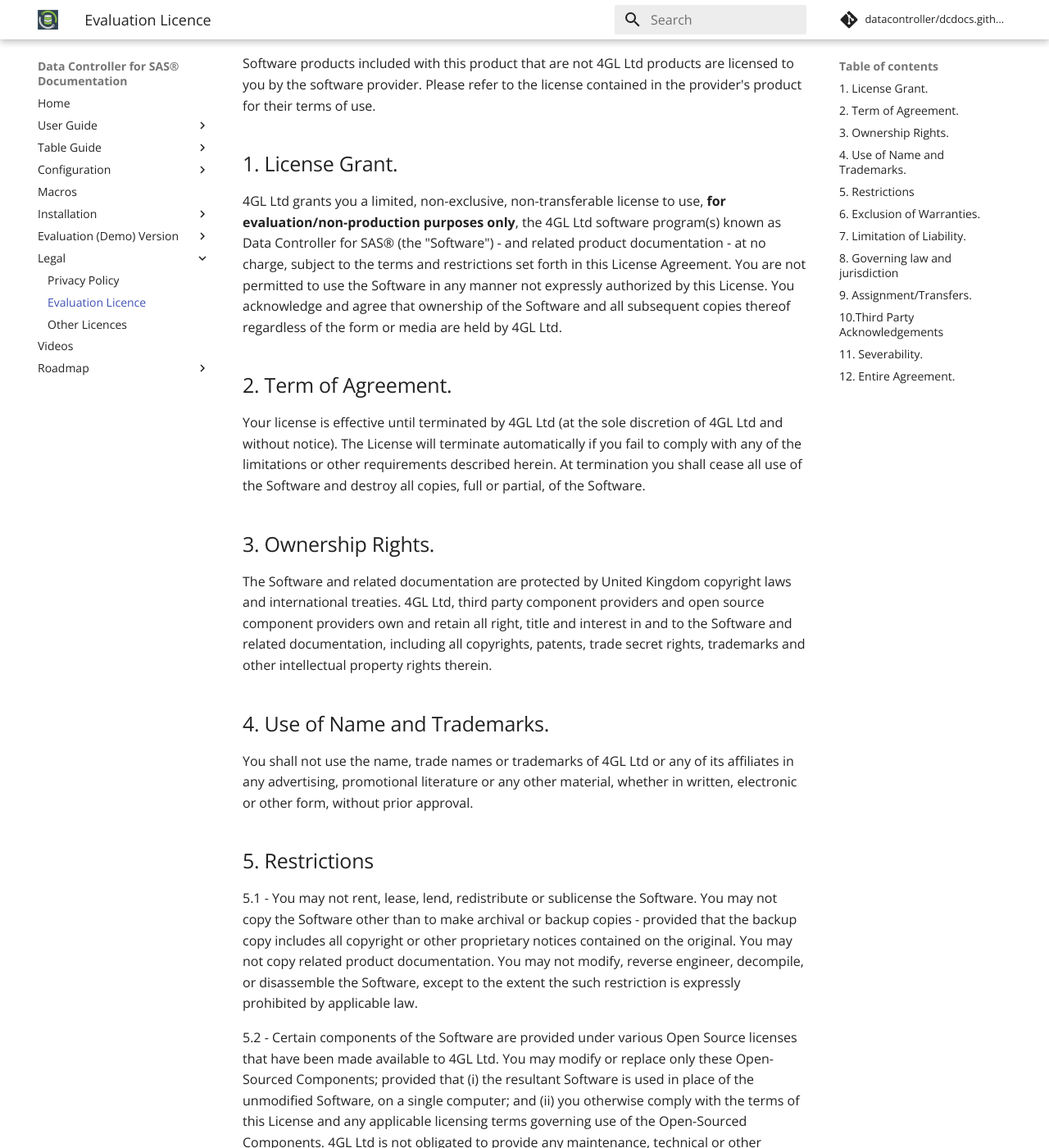
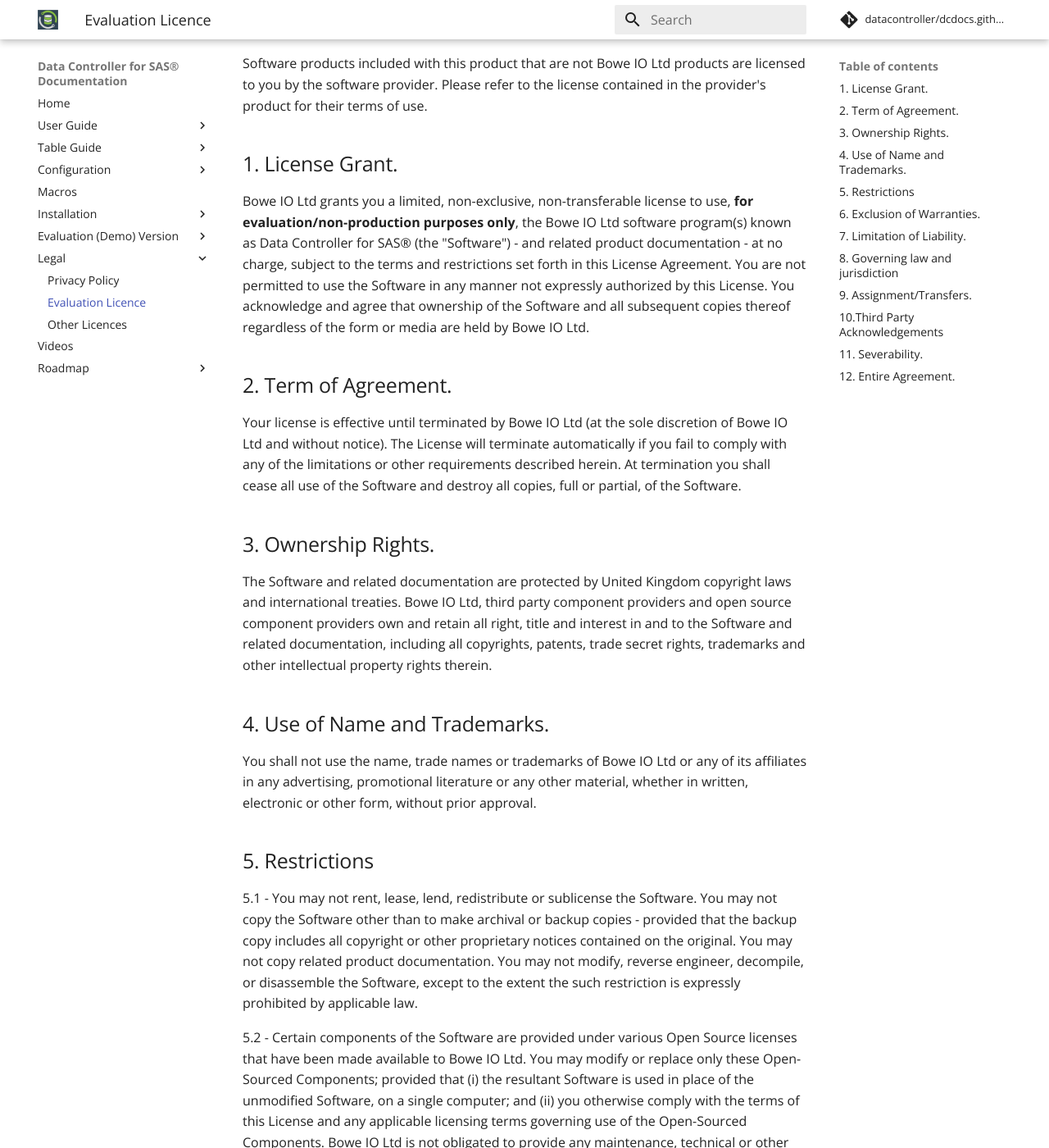
Before and after one commit to datacontroller/docs.datacontroller.io, an MkDocs documentation site: the page built from docs/evaluation-agreement.md, in a window 1280 px wide and 1400 px high, scrolled down 367 px. Shown: the whole window at 82% size. Built offline with MkDocs 1.6.1 and Material for MkDocs 9.7.7, drawn with Linux system fonts in a browser that asks for light colours; comment, search, counter and statistics services are not loaded; some of the changed text lies outside the part shown.

Commit message:
fix: bowe io ltd

```diff
--- a/docs/evaluation-agreement.md
+++ b/docs/evaluation-agreement.md
@@ -1,33 +1,33 @@
 Data Controller for SAS® Evaluation Agreement
 ====================
-The terms and conditions contained below constitute a legal agreement. This agreement ("Agreement") contains herein the entire agreement between the licensee ("Licensee") and 4GL Ltd (formerly "Bowe IO Ltd"). Read this agreement carefully. By downloading, installing, and/or examining the product, you acknowledge:
+The terms and conditions contained below constitute a legal agreement. This agreement ("Agreement") contains herein the entire agreement between the licensee ("Licensee") and Bowe IO Ltd (formerly "Bowe IO Ltd"). Read this agreement carefully. By downloading, installing, and/or examining the product, you acknowledge:
 
 1 - You are authorized to enter this agreement for and on behalf of your company, and are doing so, and 2 - You have read, understand and agree that you and the company shall be bound by these terms and conditions and every modification and addition provided for.
 
-Software products included with this product that are not 4GL Ltd products are licensed to you by the software provider. Please refer to the license contained in the provider's product for their terms of use.
+Software products included with this product that are not Bowe IO Ltd products are licensed to you by the software provider. Please refer to the license contained in the provider's product for their terms of use.
 
 ## 1. License Grant.
-4GL Ltd grants you a limited, non-exclusive, non-transferable license to use, **for evaluation/non-production purposes only**, the 4GL Ltd software program(s) known as Data Controller for SAS® (the "Software") - and related product documentation - at no charge, subject to the terms and restrictions set forth in this License Agreement. You are not permitted to use the Software in any manner not expressly authorized by this License. You acknowledge and agree that ownership of the Software and all subsequent copies thereof regardless of the form or media are held by 4GL Ltd.
+Bowe IO Ltd grants you a limited, non-exclusive, non-transferable license to use, **for evaluation/non-production purposes only**, the Bowe IO Ltd software program(s) known as Data Controller for SAS® (the "Software") - and related product documentation - at no charge, subject to the terms and restrictions set forth in this License Agreement. You are not permitted to use the Software in any manner not expressly authorized by this License. You acknowledge and agree that ownership of the Software and all subsequent copies thereof regardless of the form or media are held by Bowe IO Ltd.
 
 ## 2. Term of Agreement.
-Your license is effective until terminated by 4GL Ltd (at the sole discretion of 4GL Ltd and without notice). The License will terminate automatically if you fail to comply with any of the limitations or other requirements described herein. At termination you shall cease all use of the Software and destroy all copies, full or partial, of the Software.
+Your license is effective until terminated by Bowe IO Ltd (at the sole discretion of Bowe IO Ltd and without notice). The License will terminate automatically if you fail to comply with any of the limitations or other requirements described herein. At termination you shall cease all use of the Software and destroy all copies, full or partial, of the Software.
 
 ## 3. Ownership Rights.
-The Software and related documentation are protected by United Kingdom copyright laws and international treaties. 4GL Ltd, third party component providers and open source component providers own and retain all right, title and interest in and to the Software and related documentation, including all copyrights, patents, trade secret rights, trademarks and other intellectual property rights therein.
+The Software and related documentation are protected by United Kingdom copyright laws and international treaties. Bowe IO Ltd, third party component providers and open source component providers own and retain all right, title and interest in and to the Software and related documentation, including all copyrights, patents, trade secret rights, trademarks and other intellectual property rights therein.
 
 ## 4. Use of Name and Trademarks.
-You shall not use the name, trade names or trademarks of 4GL Ltd or any of its affiliates in any advertising, promotional literature or any other material, whether in written, electronic or other form, without prior approval.
+You shall not use the name, trade names or trademarks of Bowe IO Ltd or any of its affiliates in any advertising, promotional literature or any other material, whether in written, electronic or other form, without prior approval.
 
 ## 5. Restrictions
 5.1 - You may not rent, lease, lend, redistribute or sublicense the Software. You may not copy the Software other than to make archival or backup copies - provided that the backup copy includes all copyright or other proprietary notices contained on the original. You may not copy related product documentation. You may not modify, reverse engineer, decompile, or disassemble the Software, except to the extent the such restriction is expressly prohibited by applicable law.
 
-5.2 - Certain components of the Software are provided under various Open Source licenses that have been made available to 4GL Ltd. You may modify or replace only these Open-Sourced Components; provided that (i) the resultant Software is used in place of the unmodified Software, on a single computer; and (ii) you otherwise comply with the terms of this License and any applicable licensing terms governing use of the Open-Sourced Components. 4GL Ltd is not obligated to provide any maintenance, technical or other support for the resultant Software.
+5.2 - Certain components of the Software are provided under various Open Source licenses that have been made available to Bowe IO Ltd. You may modify or replace only these Open-Sourced Components; provided that (i) the resultant Software is used in place of the unmodified Software, on a single computer; and (ii) you otherwise comply with the terms of this License and any applicable licensing terms governing use of the Open-Sourced Components. Bowe IO Ltd is not obligated to provide any maintenance, technical or other support for the resultant Software.
 
 ## 6. Exclusion of Warranties.
-THE SOFTWARE IS PROVIDED TO LICENSEE "AS IS", AND ANY USE BY LICENSEE OF THE SOFTWARE WILL BE AT LICENSEE'S SOLE RISK. 4GL Ltd makes no warrranties relating to the softwtare, and disclaims all warranties (express or implied), including without limitation those of merchantability and fitness for any particular purpose.
+THE SOFTWARE IS PROVIDED TO LICENSEE "AS IS", AND ANY USE BY LICENSEE OF THE SOFTWARE WILL BE AT LICENSEE'S SOLE RISK. Bowe IO Ltd makes no warrranties relating to the softwtare, and disclaims all warranties (express or implied), including without limitation those of merchantability and fitness for any particular purpose.
 
 ## 7. Limitation of Liability.
-In no event shall 4GL Ltd be liable for any incidental, special, indirect or consequential damages whatsoever, including, without limitation, damages for loss of profits, loss of data, business interrupton or any other commercial damages or losses, arising out of or related to your use or inability to use the 4GL Ltd software, however caused, regardless of the theory of liabilty (contract, tort or otherwise) and even if 4GL Ltd has been advised of the possibility of such damages.
+In no event shall Bowe IO Ltd be liable for any incidental, special, indirect or consequential damages whatsoever, including, without limitation, damages for loss of profits, loss of data, business interrupton or any other commercial damages or losses, arising out of or related to your use or inability to use the Bowe IO Ltd software, however caused, regardless of the theory of liabilty (contract, tort or otherwise) and even if Bowe IO Ltd has been advised of the possibility of such damages.
 
 ## 8. Governing law and jurisdiction
 8.1 - This agreement and any disputes or claims arising out of or in connection with its subject matter are governed by and construed in accordance with the law of England.
@@ -36,16 +36,16 @@
 
 
 ## 9. Assignment/Transfers.
-You may not assign or transfer this Agreement, in whole or in part, without the prior written consent of 4GL Ltd. Any attempted assignment or transfer in violation of this Section will be null and void.
+You may not assign or transfer this Agreement, in whole or in part, without the prior written consent of Bowe IO Ltd. Any attempted assignment or transfer in violation of this Section will be null and void.
 
 ## 10.Third Party Acknowledgements
 
-(A) Aspects of the Software utilize or include third party software and other copyrighted material. Acknowledgements, licensing terms and disclaimers for such material are available when accessing the Software on the 4GL Ltd website, and your use of such material is governed by their respective terms.
+(A) Aspects of the Software utilize or include third party software and other copyrighted material. Acknowledgements, licensing terms and disclaimers for such material are available when accessing the Software on the Bowe IO Ltd website, and your use of such material is governed by their respective terms.
 
-(B) The Software includes certain software provided under various Open Source licenses. You may obtain complete machine-readable copies of the source code and licenses for the Open Source software at the 4GL Ltd Open Source website (https://docs.datacontroller.io/licenses). Open Source Software is distributed WITHOUT ANY WARRANTY, without even the implied warranty of MERCHANTABILITY or FITNESS FOR A PARTICULAR PURPOSE
+(B) The Software includes certain software provided under various Open Source licenses. You may obtain complete machine-readable copies of the source code and licenses for the Open Source software at the Bowe IO Ltd Open Source website (https://docs.datacontroller.io/licenses). Open Source Software is distributed WITHOUT ANY WARRANTY, without even the implied warranty of MERCHANTABILITY or FITNESS FOR A PARTICULAR PURPOSE
 
 ## 11. Severability.
 If any provision of this Agreement is held invalid, illegal or unenforceable, the validity, legality and enforceability of any of the remaining provisions of this Agreement shall not in any way be affected or impaired.
 
 ## 12. Entire Agreement.
-This Agreement is the entire agreement between you and 4GL Ltd concerning the Software and all related documentation and supersedes any other prior or contemporaneous agreements or communications with respect to the Software and related documentation, either written or oral.
+This Agreement is the entire agreement between you and Bowe IO Ltd concerning the Software and all related documentation and supersedes any other prior or contemporaneous agreements or communications with respect to the Software and related documentation, either written or oral.
--- a/mkdocs.yml
+++ b/mkdocs.yml
@@ -92,4 +92,4 @@
     - JavaScript
     - Bash
 
-copyright: All rights reserved &copy;2022 4GL Ltd.
+copyright: All rights reserved &copy;2022 Bowe IO Ltd.
```
Also changed, not shown: docs/dci-evaluation.md (+1 -1 lines), docs/privacy.md (+9 -9 lines).
